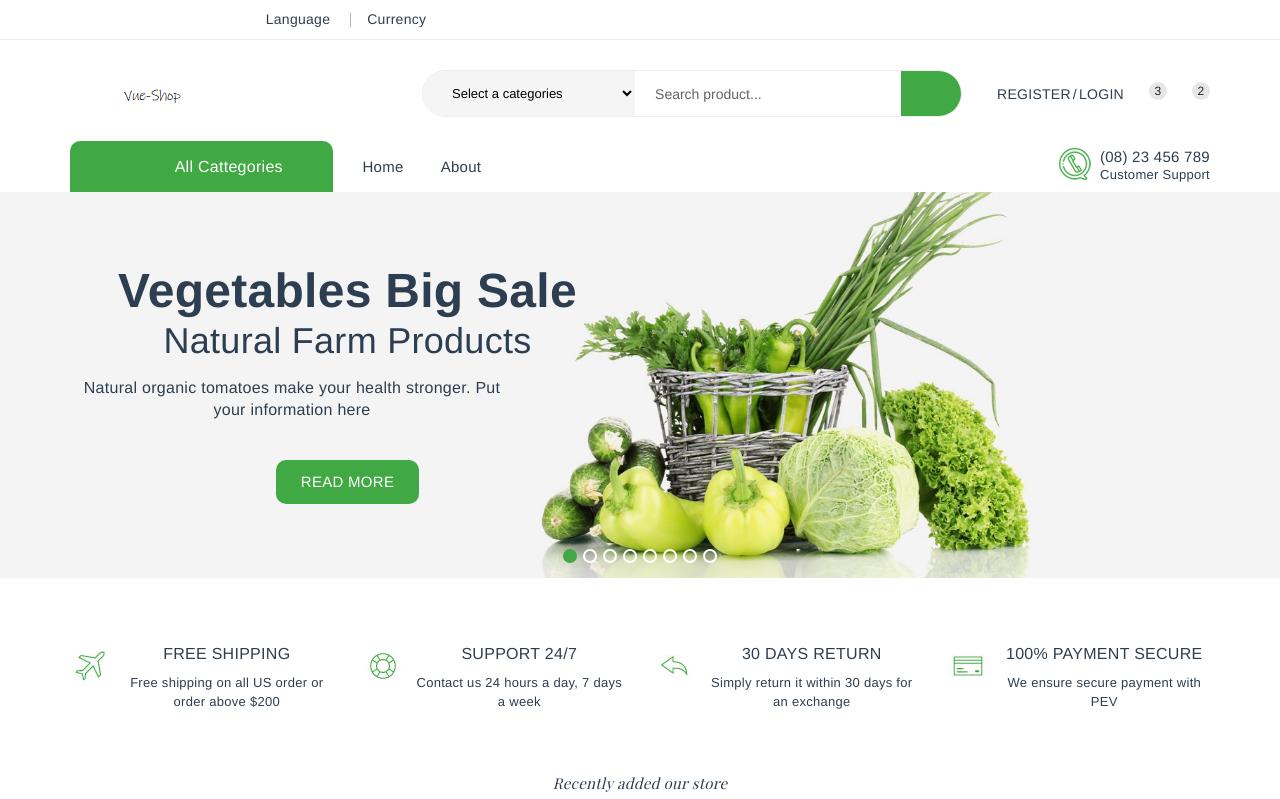
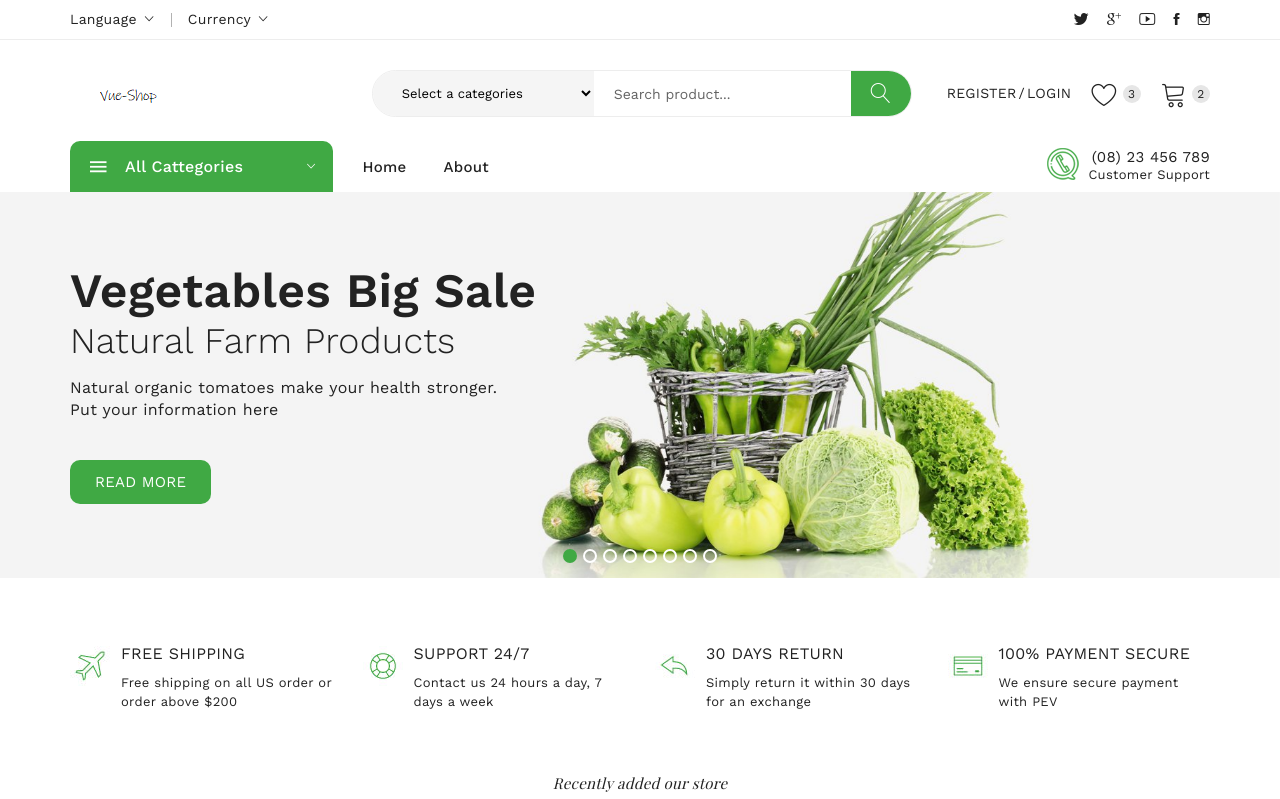
Before and after one commit to rakibhoossain/vue-shop, a Vue app: page / in a window 1280 px wide. Shown: the top 799 px of the page. Built offline with nearby package versions, Linux system fonts and the light colour scheme; a web font is replaced by a local one.

Commit message:
page init setup

```diff
--- a/src/App.vue
+++ b/src/App.vue
@@ -406,30 +406,9 @@ export default {
     HeaderArea
   },
   mounted() {
-    new WOW().init();
+    new WOW({ live: false }).init();
   }
 };
 </script>
 
-<style lang="scss">
-#app {
-  font-family: Avenir, Helvetica, Arial, sans-serif;
-  -webkit-font-smoothing: antialiased;
-  -moz-osx-font-smoothing: grayscale;
-  text-align: center;
-  color: #2c3e50;
-}
-
-#nav {
-  padding: 30px;
-
-  a {
-    font-weight: bold;
-    color: #2c3e50;
-
-    &.router-link-exact-active {
-      color: #42b983;
-    }
-  }
-}
-</style>
+<style lang="scss"></style>
```
Also changed, not shown: src/main.js (+11 -0 lines), src/assets/css/style.css.
